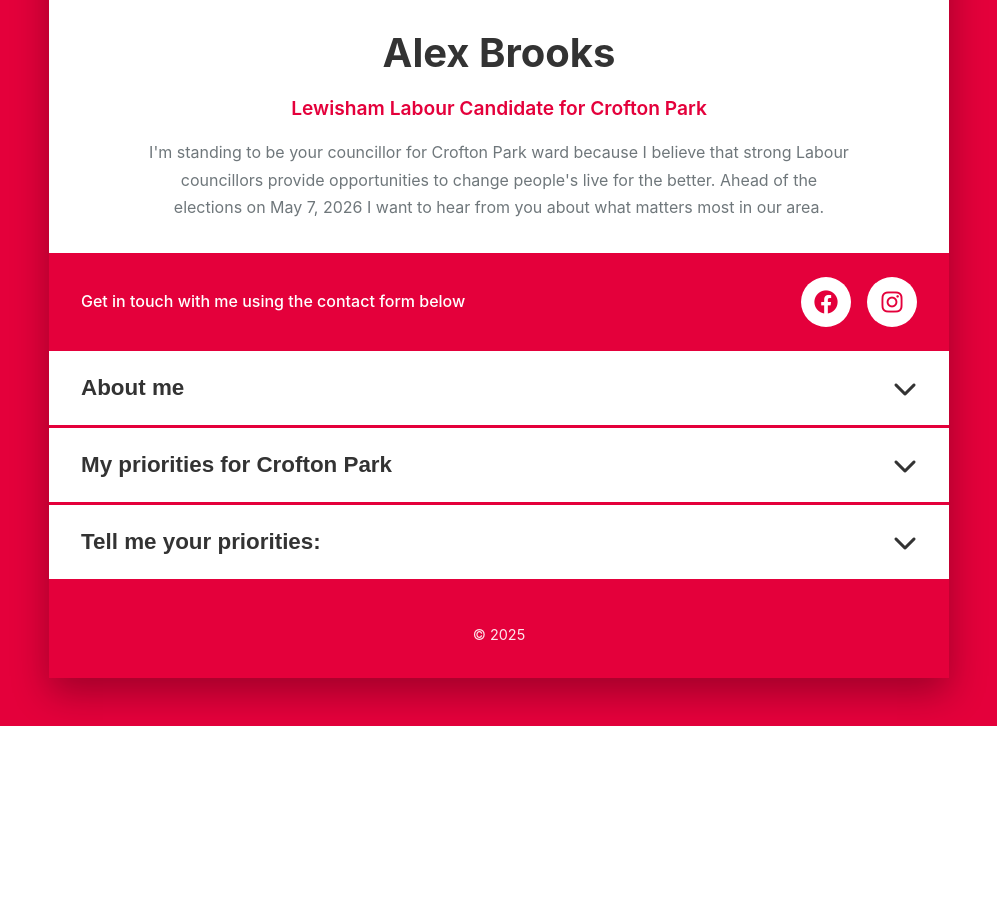
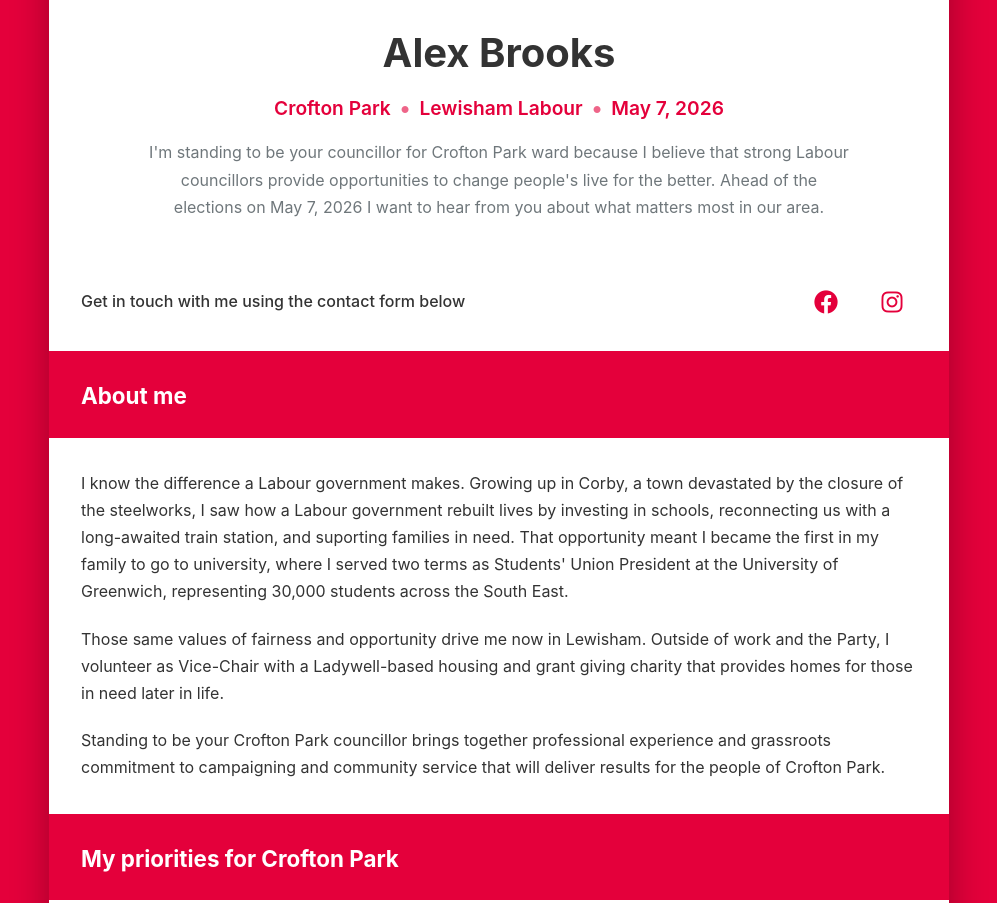
Before and after one commit to alexbrooks/ab4cp, a plain HTML site: page index.html in a window 1280 px wide. Shown: the part 117-1020 px from the top of the page, without its empty margins (141-1138 px from the left). Before the commit the page ends 843 px from the top, so only its background shows below. Drawn offline with Linux system fonts and the light colour scheme.

Commit message:
GS tracker

```diff
--- a/index.html
+++ b/index.html
@@ -41,6 +41,16 @@
     <!-- Stylesheets -->
     <link rel="stylesheet" href="styles.css">
     <link rel="stylesheet" href="https://cdnjs.cloudflare.com/ajax/libs/font-awesome/6.4.0/css/all.min.css">
+
+    <!-- GoSquared Analytics -->
+    <script>
+      !function(g,s,q,r,d){r=g[r]=g[r]||function(){(r.q=r.q||[]).push(arguments)};
+      d=s.createElement(q);d.src='//d1l6p2sc9645hc.cloudfront.net/gosquared.js';q=
+      s.getElementsByTagName(q)[0];q.parentNode.insertBefore(d,q)}(window,document
+      ,'script','_gs');
+
+      _gs('GSN-140714-N');
+    </script>
 </head>
 <body>
     <div class="page-background">
@@ -51,7 +61,13 @@
                     <img src="images/header-photo.jpg" alt="Alex Brooks with fellow councillor candidates in Crofton Park" class="header-photo">
                 </div>
                 <h1>Alex Brooks</h1>
-                <p class="subtitle">Lewisham Labour Candidate for Crofton Park</p>
+                <p class="subtitle">
+                    <span class="subtitle-part">Crofton Park</span>
+                    <span class="subtitle-separator">•</span>
+                    <span class="subtitle-part">Lewisham Labour</span>
+                    <span class="subtitle-separator">•</span>
+                    <span class="subtitle-part">May 7, 2026</span>
+                </p>
                 <p class="bio">I'm standing to be your councillor for Crofton Park ward because I believe that strong Labour councillors provide opportunities to change people's live for the better. Ahead of the elections on May 7, 2026 I want to hear from you about what matters most in our area.</p>
             </header>
 
@@ -68,15 +84,11 @@
                 </div>
             </div>
 
-            <!-- Accordion Sections -->
-            <div class="accordion">
-                <!-- About Me -->
-                <div class="accordion-item">
-                    <button class="accordion-header" onclick="toggleAccordion(this)">
-                        <span>About me</span>
-                        <i class="fas fa-chevron-down"></i>
-                    </button>
-                    <div class="accordion-content">
+            <!-- About Me Section -->
+            <section class="page-section">
+                <div class="section-header">
+                    <h2>About me</h2>
+                </div>
                 <div class="content-inner">
                     <p>I know the difference a Labour government makes. Growing up in Corby, a town devastated by the closure of the steelworks, I saw how a Labour government rebuilt lives by investing in schools, reconnecting us with a long-awaited train station, and suporting families in need. That opportunity meant I became the first in my family to go to university, where I served two terms as Students' Union President at the University of Greenwich, representing 30,000 students across the South East.</p>
 
@@ -84,16 +96,13 @@
 
                     <p>Standing to be your Crofton Park councillor brings together professional experience and grassroots commitment to campaigning and community service that will deliver results for the people of Crofton Park.</p>
                 </div>
+            </section>
+
+            <!-- My Priorities Section -->
+            <section class="page-section">
+                <div class="section-header">
+                    <h2>My priorities for Crofton Park</h2>
                 </div>
-                </div>
-
-                <!-- My Priorities -->
-                <div class="accordion-item">
-                    <button class="accordion-header" onclick="toggleAccordion(this)">
-                        <span>My priorities for Crofton Park</span>
-                        <i class="fas fa-chevron-down"></i>
-                    </button>
-                    <div class="accordion-content">
                 <div class="content-inner">
                     <p><strong>My commitment to you in Crofton Park:</strong></p>
                     <ul class="priorities-list">
@@ -108,16 +117,13 @@
                         <li><strong>Fair funding for Lewisham:</strong> Lead the case for a fair deal from central government so we can preserve essential services, rebuild those that have been cut, and invest confidently in Lewisham's future.</li>
                     </ul>
                 </div>
+            </section>
+
+            <!-- Tell Me Your Priorities Section -->
+            <section class="page-section">
+                <div class="section-header">
+                    <h2>Tell me your priorities</h2>
                 </div>
-                </div>
-
-                <!-- Get In Touch with Priorities -->
-                <div class="accordion-item">
-                    <button class="accordion-header" onclick="toggleAccordion(this)">
-                        <span>Tell me your priorities:</span>
-                        <i class="fas fa-chevron-down"></i>
-                    </button>
-                    <div class="accordion-content">
                 <div class="content-inner">
                     <p class="casework-notice">Please note: I cannot accept casework through this form. For casework matters, please contact the current <a href="https://lewisham.gov.uk/inmyarea/neighbourhoods/croftonpark" target="_blank" rel="noopener noreferrer">sitting councillors</a> for Crofton Park.</p>
 
@@ -161,9 +167,7 @@
                         <button type="submit" class="submit-btn">Send Message</button>
                     </form>
                 </div>
-                    </div>
-                </div>
-            </div>
+            </section>
 
             <!-- Footer -->
             <footer class="footer">
@@ -302,32 +306,6 @@
 
         // Initialize on page load
         window.addEventListener('DOMContentLoaded', initPriorityCloud);
-
-        function toggleAccordion(button) {
-            const item = button.parentElement;
-            const content = button.nextElementSibling;
-            const icon = button.querySelector('i');
-
-            // Close all other accordion items
-            document.querySelectorAll('.accordion-item').forEach(otherItem => {
-                if (otherItem !== item && otherItem.classList.contains('active')) {
-                    otherItem.classList.remove('active');
-                    otherItem.querySelector('.accordion-content').style.maxHeight = null;
-                    otherItem.querySelector('i').style.transform = 'rotate(0deg)';
-                }
-            });
-
-            // Toggle current item
-            item.classList.toggle('active');
-
-            if (item.classList.contains('active')) {
-                content.style.maxHeight = content.scrollHeight + 'px';
-                icon.style.transform = 'rotate(180deg)';
-            } else {
-                content.style.maxHeight = null;
-                icon.style.transform = 'rotate(0deg)';
-            }
-        }
     </script>
 </body>
 </html>
--- a/styles.css
+++ b/styles.css
@@ -103,6 +103,23 @@ body {
     font-weight: 600;
     margin-bottom: 1rem;
     color: var(--labour-red);
+    display: flex;
+    align-items: center;
+    justify-content: center;
+    flex-wrap: wrap;
+    gap: 0.5rem;
+}
+
+.subtitle-part {
+    display: inline-block;
+}
+
+.subtitle-separator {
+    color: var(--labour-red);
+    opacity: 0.6;
+    font-weight: 400;
+    font-size: 1.4rem;
+    line-height: 1;
 }
 
 .bio {
@@ -116,20 +133,23 @@ body {
 
 /* Contact Section */
 .contact-section {
-    background-color: var(--labour-red);
+    background-color: var(--card-bg);
     padding: 1.5rem 2rem;
     display: flex;
     justify-content: space-between;
     align-items: center;
     flex-wrap: wrap;
     gap: 1rem;
+    border-bottom: 3px solid var(--labour-red);
+    transition: background-color 0.3s ease;
 }
 
 .contact-text {
-    color: var(--labour-light);
+    color: var(--text-primary);
     font-size: 1rem;
     font-weight: 500;
     margin: 0;
+    transition: color 0.3s ease;
 }
 
 .social-links {
@@ -160,70 +180,27 @@ body {
     font-size: 1.5rem;
 }
 
-/* Accordion */
-.accordion {
+/* Page Sections */
+.page-section {
     background-color: var(--card-bg);
+    border-top: 3px solid var(--labour-red);
     transition: background-color 0.3s ease;
 }
 
-.accordion-item {
-    border-bottom: 3px solid var(--border-color);
-    transition: border-color 0.3s ease;
+.page-section:first-of-type {
+    border-top: none;
 }
 
-@media (prefers-color-scheme: dark) {
-    .accordion-item {
-        border-bottom: 3px solid var(--labour-red);
-    }
+.section-header {
+    background-color: var(--labour-red);
+    padding: 1.5rem 2rem;
 }
 
-.accordion-item:last-child {
-    border-bottom: none;
-}
-
-.accordion-header {
-    width: 100%;
-    padding: 1.5rem 2rem;
-    background-color: var(--card-bg);
-    border: none;
-    cursor: pointer;
-    display: flex;
-    justify-content: space-between;
-    align-items: center;
+.section-header h2 {
+    margin: 0;
     font-size: 1.4rem;
     font-weight: 700;
-    color: var(--text-primary);
-    transition: all 0.3s ease;
-    text-align: left;
-}
-
-.accordion-header:hover {
-    background-color: rgba(228, 0, 59, 0.05);
-}
-
-@media (prefers-color-scheme: dark) {
-    .accordion-header:hover {
-        background-color: rgba(228, 0, 59, 0.1);
-    }
-}
-
-.accordion-item.active .accordion-header {
-    background-color: var(--labour-red);
     color: var(--labour-light);
-}
-
-.accordion-header i {
-    font-size: 1.5rem;
-    transition: transform 0.3s ease;
-    flex-shrink: 0;
-    margin-left: 1rem;
-}
-
-.accordion-content {
-    max-height: 0;
-    overflow: hidden;
-    transition: max-height 0.4s ease;
-    background-color: var(--card-bg);
 }
 
 .content-inner {
@@ -399,7 +376,7 @@ body {
     flex-wrap: wrap;
     gap: 1rem;
     justify-content: center;
-    padding: 1rem 0;
+    padding: 0.25rem 0;
     min-height: 300px;
 }
 
@@ -407,14 +384,14 @@ body {
     display: inline-flex;
     align-items: center;
     justify-content: center;
-    padding: 0.5rem 1rem;
+    padding: 0.3rem 0.8rem;
     background-color: rgba(228, 0, 59, 0.1);
     border: 2px solid var(--labour-red);
     border-radius: 50px;
     cursor: pointer;
     transition: all 0.3s ease;
     font-family: inherit;
-    min-width: 100px;
+    min-width: 90px;
 }
 
 .priority-bubble:hover {
@@ -535,13 +512,12 @@ body {
         font-size: 1.3rem;
     }
 
-    .accordion-header {
-        font-size: 1.2rem;
+    .section-header {
         padding: 1.25rem 1.5rem;
     }
 
-    .accordion-header i {
-        font-size: 1.3rem;
+    .section-header h2 {
+        font-size: 1.2rem;
     }
 
     .content-inner {
@@ -578,7 +554,7 @@ body {
 
     .priority-bubble {
         min-width: 90px;
-        padding: 0.45rem 0.8rem;
+        padding: 0.3rem 0.8rem;
     }
 
     .priority-label {
@@ -599,9 +575,12 @@ body {
         max-height: 250px;
     }
 
-    .accordion-header {
+    .section-header {
+        padding: 1rem 1.25rem;
+    }
+
+    .section-header h2 {
         font-size: 1.1rem;
-        padding: 1rem 1.25rem;
     }
 
     .content-inner {
```
Also changed, not shown: 1 other file. Lines whose indentation alone changed are shown as unchanged.
